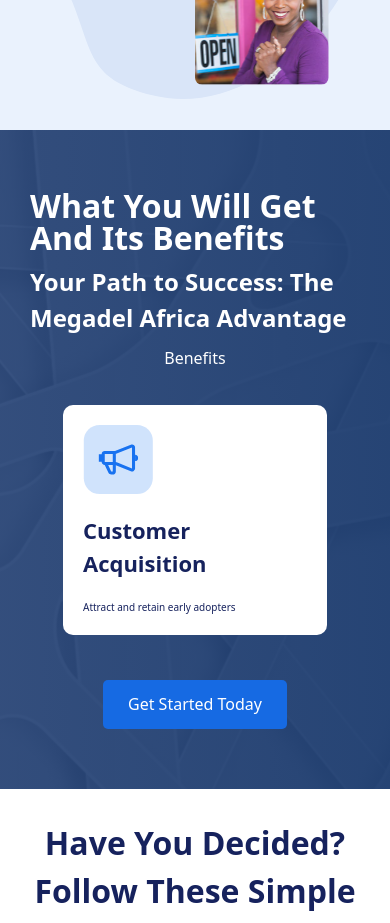
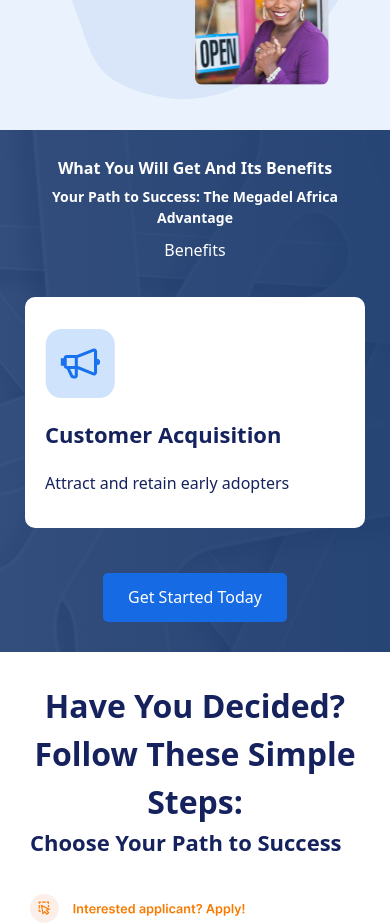
Before and after one commit to Thoobi/megadel-africa, a React (Vite) app: page / in a window 390 px wide. Shown: the part 2900-3823 px from the top of the page. Built offline with nearby package versions, Linux system fonts and the light colour scheme.

Commit message:
style: adjust layout and typography in GetAndBenefits section for improved readability

```diff
--- a/src/components/getAndBenefitSection.jsx
+++ b/src/components/getAndBenefitSection.jsx
@@ -6,25 +6,25 @@
 export default function GetAndBenefits() {
   return (
     <section
-      className="flex flex-col gap-4 items-center justify-center bg-custom-blue-500 text-white px-12 py-24 sm:p-12 xl:p-32"
+      className="flex flex-col gap-4 items-center justify-center bg-custom-blue-500 text-white px-10 py-12 sm:p-12 xl:p-32"
       style={{
         backgroundImage: `linear-gradient(to right, rgba(10, 47, 99, 0.7), rgba(10, 47, 99, 0.8)), url(${benefitImg})`,
       }}
     >
-      <h2 className="font-semibold text-32 leading-none">
+      <h2 className="font-semibold text-16 sm:text-24 md:text-32 leading-none">
         What You Will Get And Its Benefits
       </h2>
-      <p className="font-semibold text-24">
+      <p className="font-semibold text-14 text-center md:text-24">
         Your Path to Success: The Megadel Africa Advantage
       </p>
 
       <p className="text-16 font-normal mb-10">Benefits</p>
 
-      <div className="block w-4/5 xl:hidden">
+      <div className="block w-full xl:hidden">
         <Carousel>
           {benefits.map((benefit) => (
             <figure
-              className="flex flex-col items-start justify-center gap-8 bg-white text-custom-blue-500 rounded-[1rem] h-full p-8"
+              className="flex flex-col items-start justify-center gap-8 bg-white text-custom-blue-500 rounded-2xl h-full p-8"
               key={benefit.title}
             >
               <img
@@ -34,7 +34,7 @@
                 height={70}
               />
               <h3 className="font-semibold text-22">{benefit.title}</h3>
-              <p>{benefit.content}</p>
+              <p className="text-16">{benefit.content}</p>
             </figure>
           ))}
         </Carousel>
```
